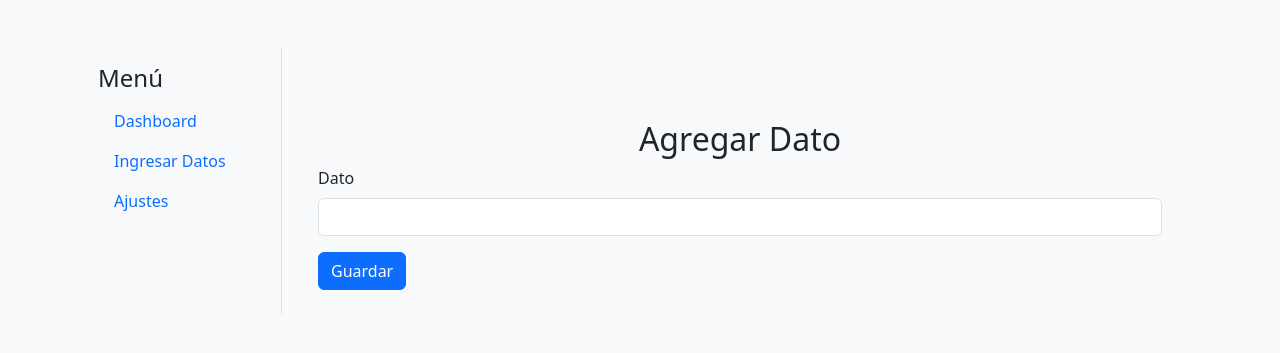
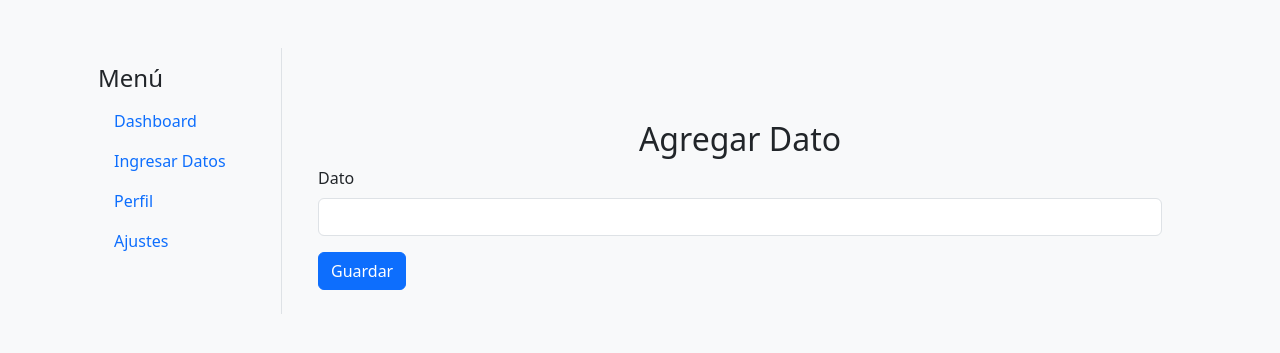
Before and after one commit to LeoGidev/djangoexample, a Django app: page /agregar-dato/ in a window 1280 px wide. Shown: the top 353 px of the page. Run offline with Django 5.2, Linux system fonts and the light colour scheme.

Commit message:
se trabaja en barra

```diff
--- a/ExampleDJANGO/miApp/templates/base.html
+++ b/ExampleDJANGO/miApp/templates/base.html
@@ -27,6 +27,9 @@
                         <a class="nav-link" href="{% url 'dashboard2' %}">Ingresar Datos</a>
                     </li>
                     <li class="nav-item">
+                        <a class="nav-link" href="{% url 'dashboard2' %}">Perfil</a>
+                    </li>
+                    <li class="nav-item">
                         <a class="nav-link" href="{% url 'dashboard2' %}">Ajustes</a>
                     </li>
                     <!-- Agrega más enlaces según sea necesario -->
```
